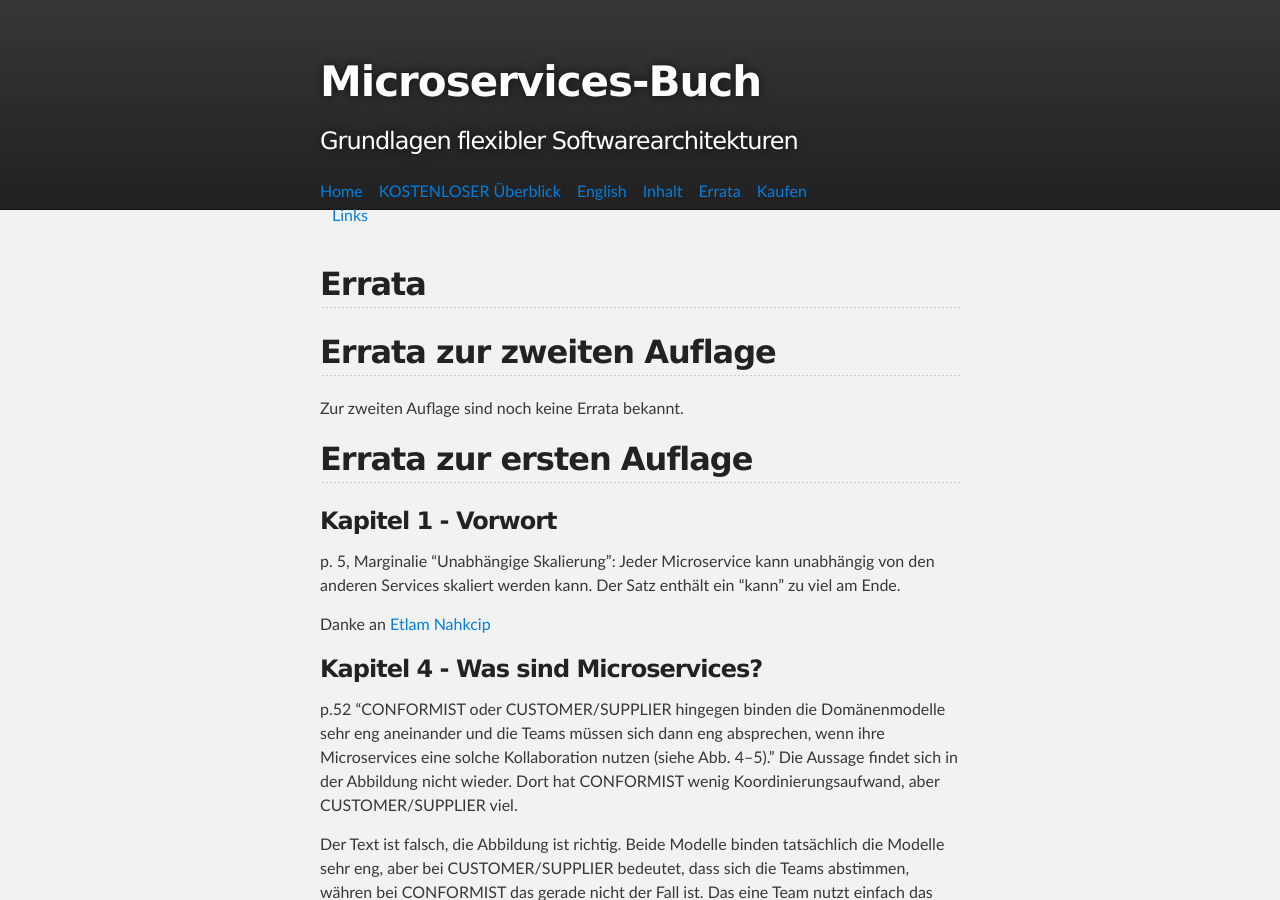
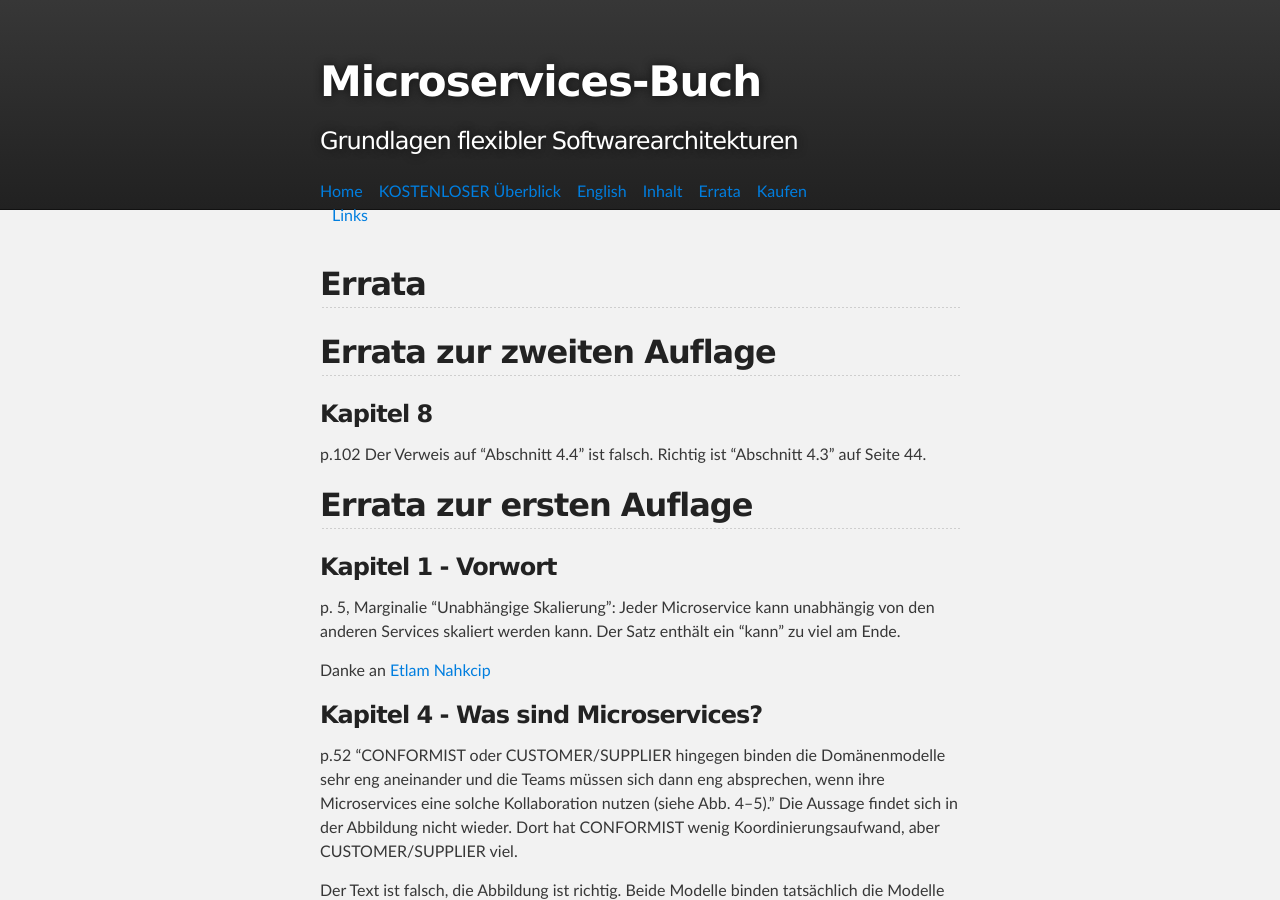
Before and after one commit to ewolff/microservices-buch.de, a Jekyll site: the page built from errata.md, in a window 1280 px wide and 900 px high. Built offline with Jekyll 4.4.1, drawn with Linux system fonts in a browser that asks for light colours.

Commit message:
Korrektur einer Referenz in Kapitel 8.

```diff
--- a/errata.md
+++ b/errata.md
@@ -9,7 +9,10 @@ Errata
 
 ## Errata zur zweiten Auflage
 
-Zur zweiten Auflage sind noch keine Errata bekannt.
+### Kapitel 8
+
+p.102 Der Verweis auf "Abschnitt 4.4" ist falsch.
+      Richtig ist "Abschnitt 4.3" auf Seite 44.
 
 ## Errata zur ersten Auflage
 
```
